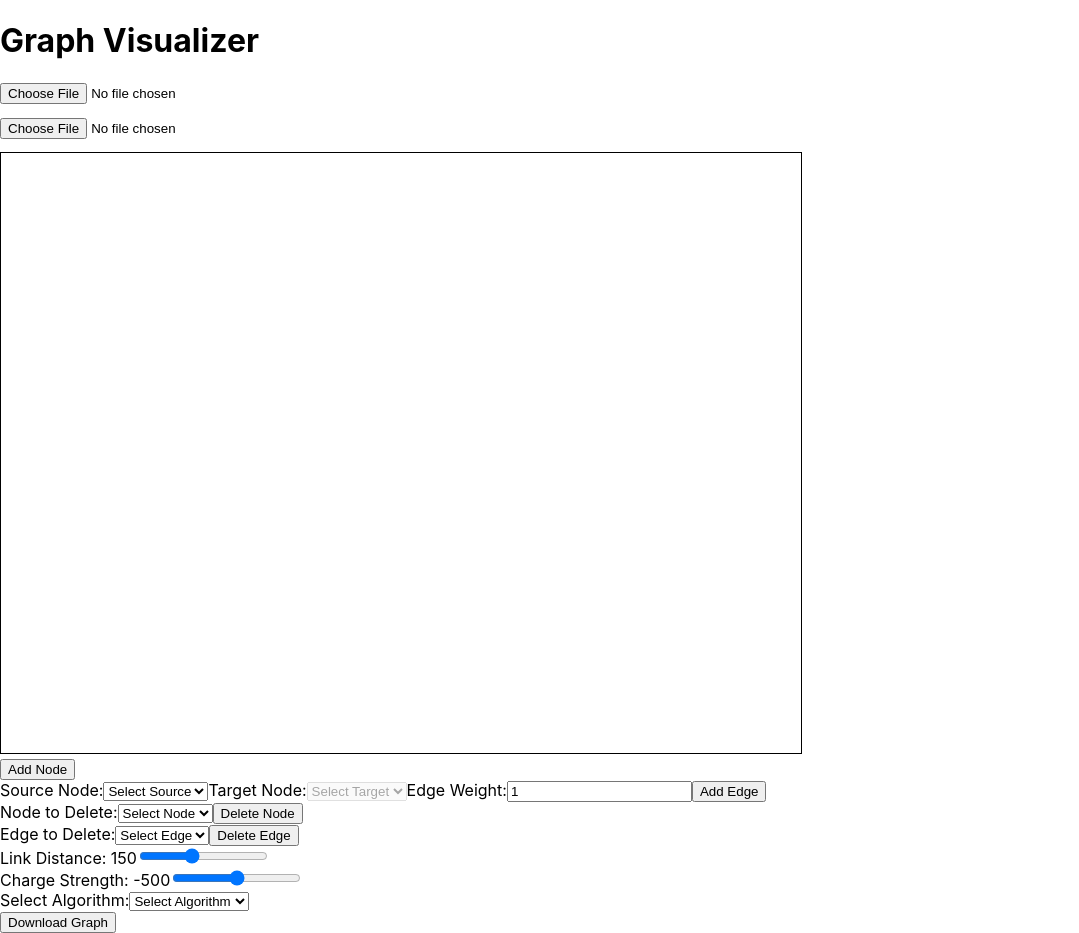
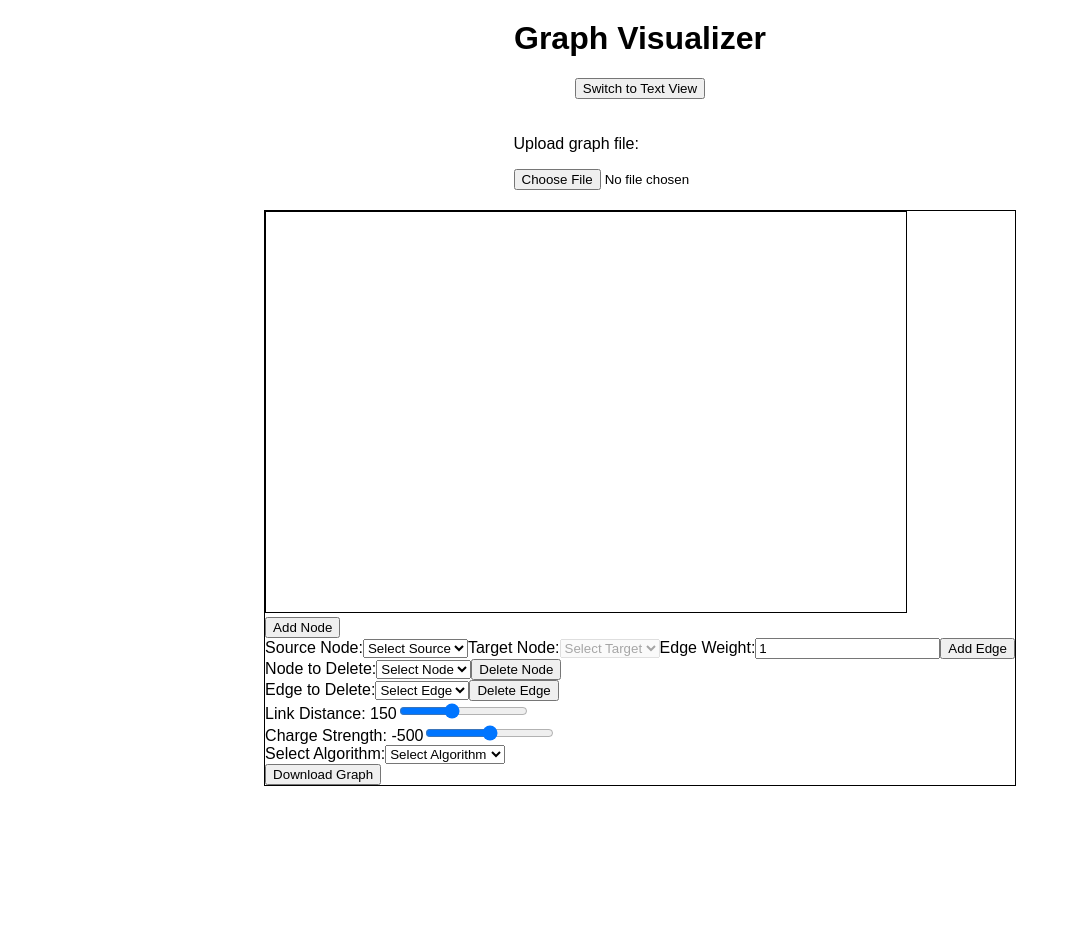
Before and after one commit to Matic054/GraphVisualizer, a React (Create React App) app: page / in a window 1280 px wide. Shown: the whole page, without its empty margins (0-1079 px from the left). After the commit the page ends 800 px from the top, so only its background shows below. Built offline with nearby package versions, Linux system fonts and the light colour scheme.

Commit message:
some style changes

```diff
--- a/src/App.css
+++ b/src/App.css
@@ -36,3 +36,27 @@
     transform: rotate(360deg);
   }
 }
+
+body {
+  margin: 0;
+  font-family: Arial, sans-serif;
+}
+
+h1 {
+  text-align: center;
+  margin-top: 20px;
+}
+
+.container {
+  display: flex;
+  flex-direction: column;
+  align-items: center;
+}
+
+.file-upload {
+  margin: 20px 0;
+}
+
+.graph-container {
+  border: 1px solid black;
+}
--- a/src/App.js
+++ b/src/App.js
@@ -1,11 +1,13 @@
 import React, { useState } from 'react';
 import FileUpload from './components/FileUpload';
 import GraphVisualizer from './components/GraphVisualizer';
+import './App.css';
 
 const App = () => {
   const [vertices, setVertices] = useState([]);
   const [edges, setEdges] = useState([]);
   const [sentenceMapping, setSentenceMapping] = useState({});
+  const [textView, setTextView] = useState(false);
 
   const handleFileParsed = (parsedVertices, parsedEdges) => {
     setVertices(parsedVertices);
@@ -19,12 +21,30 @@ const App = () => {
   };
 
   return (
-    <div>
-      <h1>Graph Visualizer</h1>
+  <div className="container">
+  <h1>Graph Visualizer</h1>
+  <button onClick={() => setTextView(!textView)}>
+    {textView ? 'Switch to Graph View' : 'Switch to Text View'}
+  </button>
+  {!textView ? (
+    <div className="file-upload">
+      <p>Upload graph file:</p>
       <FileUpload onGraphParsed={handleFileParsed} />
+    </div>
+  ) : (
+    <div className="file-upload">
+      <p>Upload text file:</p>
       <FileUpload onSentenceGraphParsed={handleTextFileParsed} />
-      <GraphVisualizer initialVertices={vertices} initialEdges={edges} initialMapping={sentenceMapping} />
     </div>
+  )}
+  <div className="graph-container">
+    <GraphVisualizer
+      initialVertices={vertices}
+      initialEdges={edges}
+      initialMapping={sentenceMapping}
+    />
+  </div>
+</div>
   );
 };
 
--- a/src/components/FileUpload.js
+++ b/src/components/FileUpload.js
@@ -79,9 +79,9 @@ const FileUpload = ({ onGraphParsed, onSentenceGraphParsed }) => {
   return (
     <div>
       <input type="file" accept=".txt" onChange={e => handleFileChosen(e.target.files[0])} />
-      <pre>{fileContent}</pre>
+
     </div>
   );
 };
-
+//<pre>{fileContent}</pre>
 export default FileUpload;
--- a/src/components/GraphVisualizer.js
+++ b/src/components/GraphVisualizer.js
@@ -5,6 +5,11 @@ const GraphVisualizer = ({ initialVertices, initialEdges, initialMapping }) => {
   const [vertices, setVertices] = useState(initialVertices);
   const [edges, setEdges] = useState(initialEdges);
   const [sentenceMapping, setSentenceMapping] = useState(initialMapping);
+
+  const [dimensions, setDimensions] = useState({
+    width: window.innerWidth,
+    height: window.innerHeight
+  });
 
   const [sourceNode, setSourceNode] = useState('');
   const [targetNode, setTargetNode] = useState('');
@@ -24,7 +29,17 @@ const GraphVisualizer = ({ initialVertices, initialEdges, initialMapping }) => {
     setVertices(initialVertices);
     setEdges(initialEdges);
     setSentenceMapping(initialMapping);
-  }, [initialVertices, initialEdges]);
+
+    const handleResize = () => {
+      setDimensions({
+        width: window.innerWidth,
+        height: window.innerHeight
+      });
+    };
+
+    window.addEventListener('resize', handleResize);
+    return () => window.removeEventListener('resize', handleResize);
+  }, [initialVertices, initialEdges, initialMapping]);
 
   useEffect(() => {
     if (!vertices.length) {
@@ -135,7 +150,7 @@ const GraphVisualizer = ({ initialVertices, initialEdges, initialMapping }) => {
     }
 
     return () => simulationRef.current.stop();
-  }, [vertices, edges, linkDistance, chargeStrength]);
+  }, [vertices, edges, sentenceMapping, linkDistance, chargeStrength, dimensions]);
 
   const addNode = () => {
     const newNodeId = `v${vertices.length + 1}`;
@@ -438,7 +453,7 @@ const GraphVisualizer = ({ initialVertices, initialEdges, initialMapping }) => {
 
   return (
     <div>
-      <svg ref={svgRef} width="800" height="600" style={{ border: '1px solid black' }}></svg>
+      <svg ref={svgRef} width={dimensions.width/2} height={dimensions.height/2} style={{ border: '1px solid black' }}></svg>
       <div>
         <button onClick={addNode}>Add Node</button>
       </div>
```
